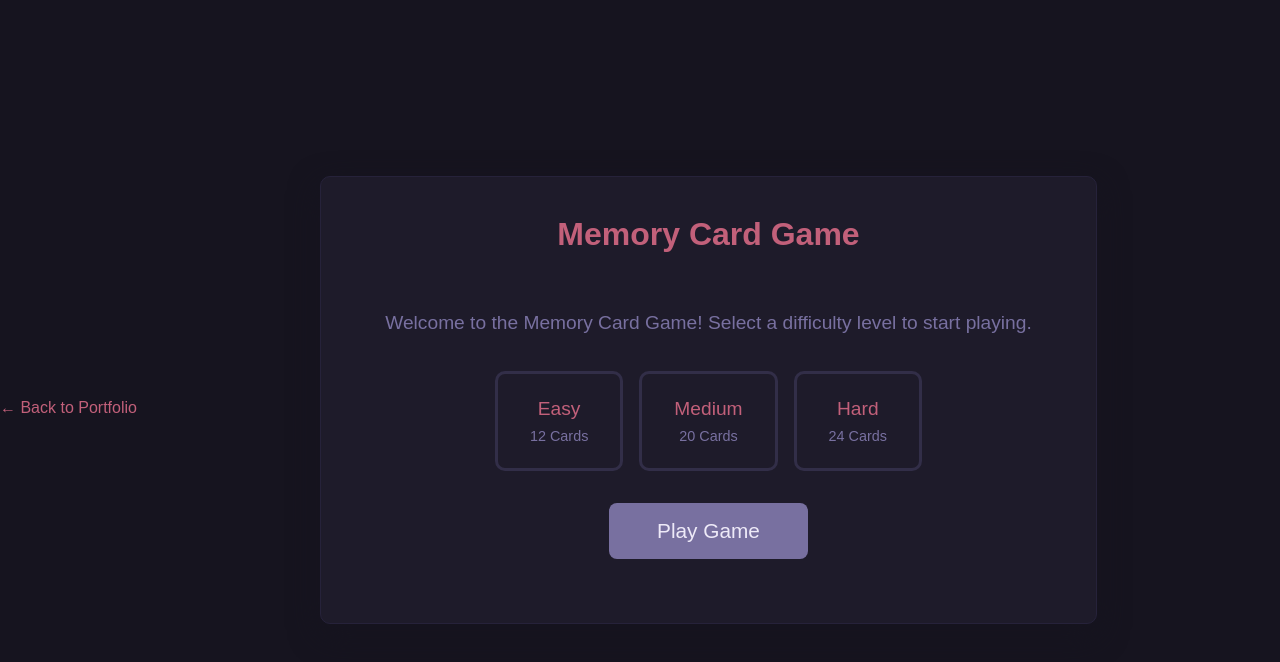
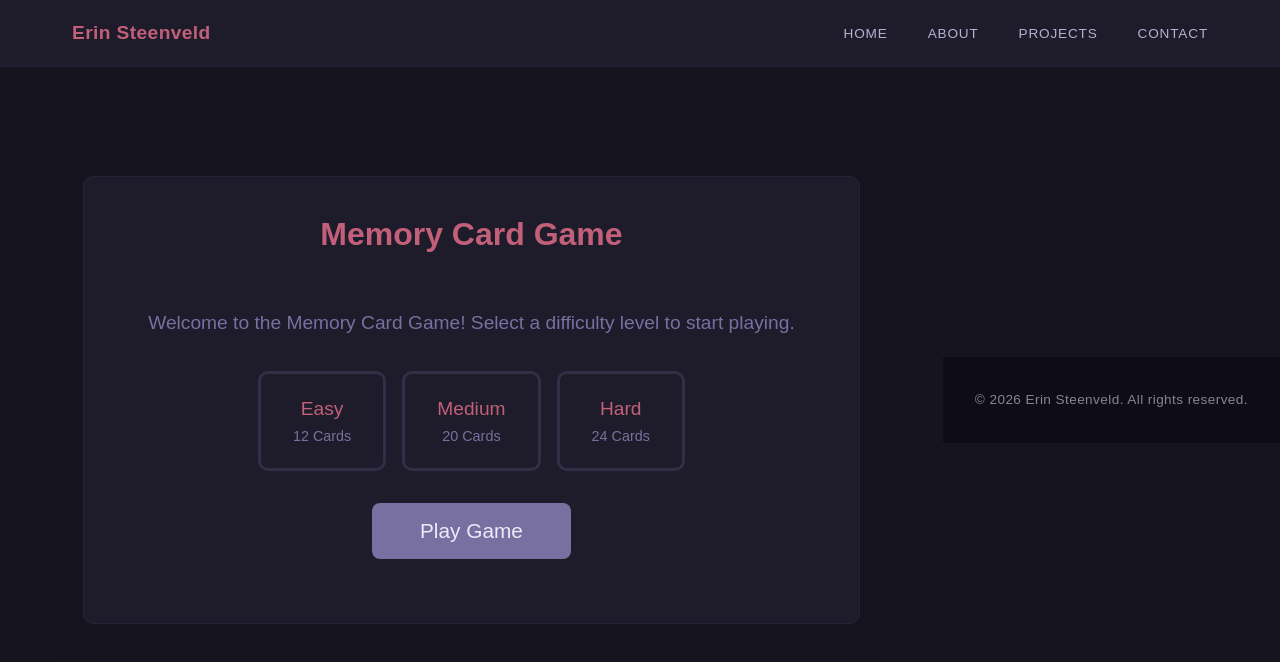
Before and after one commit to ery-s/ery-s.github.io, a plain HTML site: page projects/memory-card/index.html in a window 1280 px wide. Drawn offline with Linux system fonts and the light colour scheme.

Commit message:
added nav bar and footer to game page

```diff
--- a/projects/memory-card/index.html
+++ b/projects/memory-card/index.html
@@ -8,7 +8,19 @@
     <link rel="stylesheet" href="css/memoryGameStyle.css">
 </head>
 <body>
-<a href="../../index.html" class="back-link">← Back to Portfolio</a>
+
+<!-- Navigation Bar -->
+<nav>
+    <div class="nav-container">
+        <div class="logo">Erin Steenveld</div>
+        <ul class="nav-links">
+            <li><a href="#home">Home</a></li>
+            <li><a href="#about">About</a></li>
+            <li><a href="#projects">Projects</a></li>
+            <li><a href="#contact">Contact</a></li>
+        </ul>
+    </div>
+</nav>
 <div class="container">
 
     <h1>Memory Card Game</h1>
@@ -39,6 +51,9 @@
     </div>
     </div>
 </div>
+<footer>
+    <p>&copy; 2026 Erin Steenveld. All rights reserved.</p>
+</footer>
 
 <script src="js/memory-card-game.js"></script>
 </body>
```
